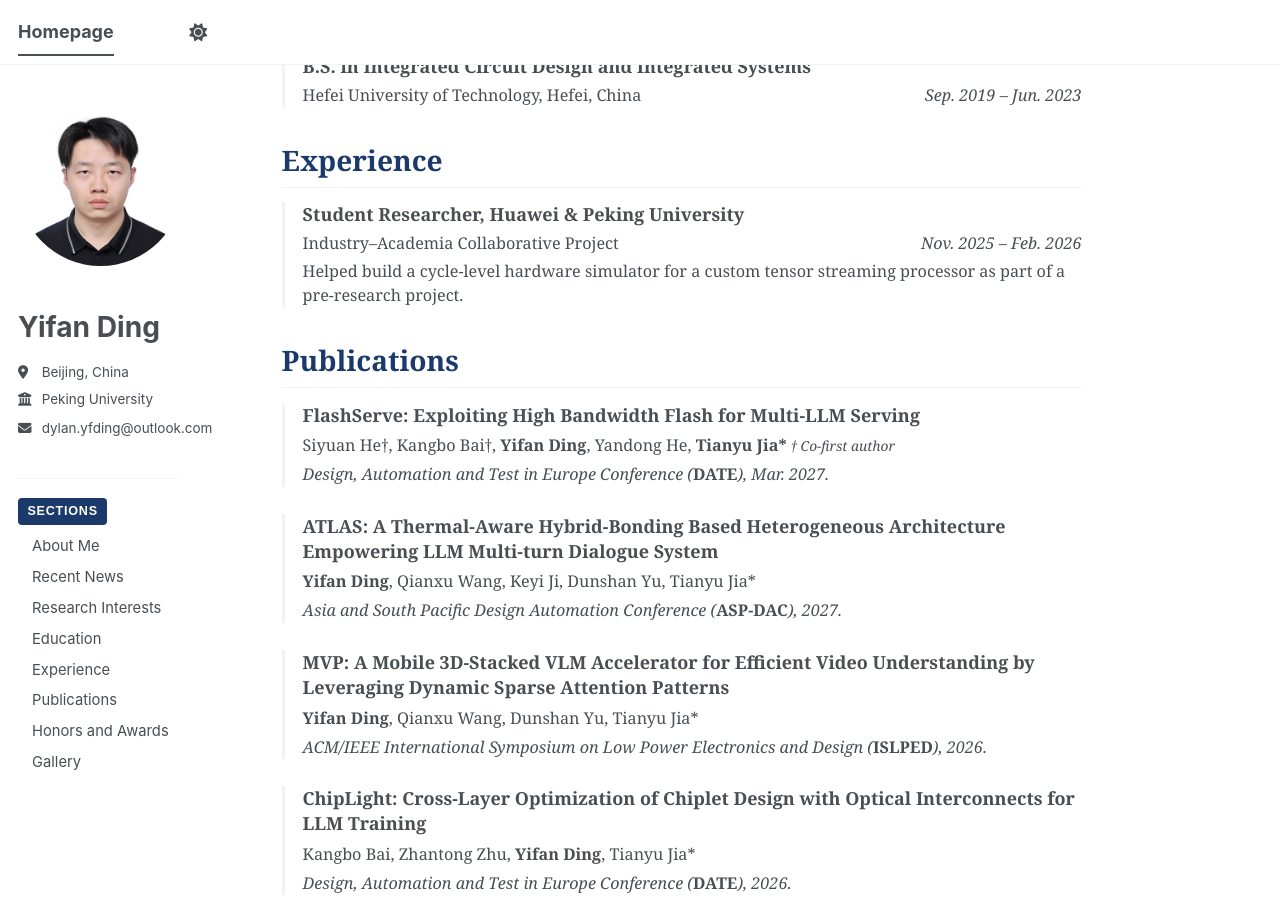
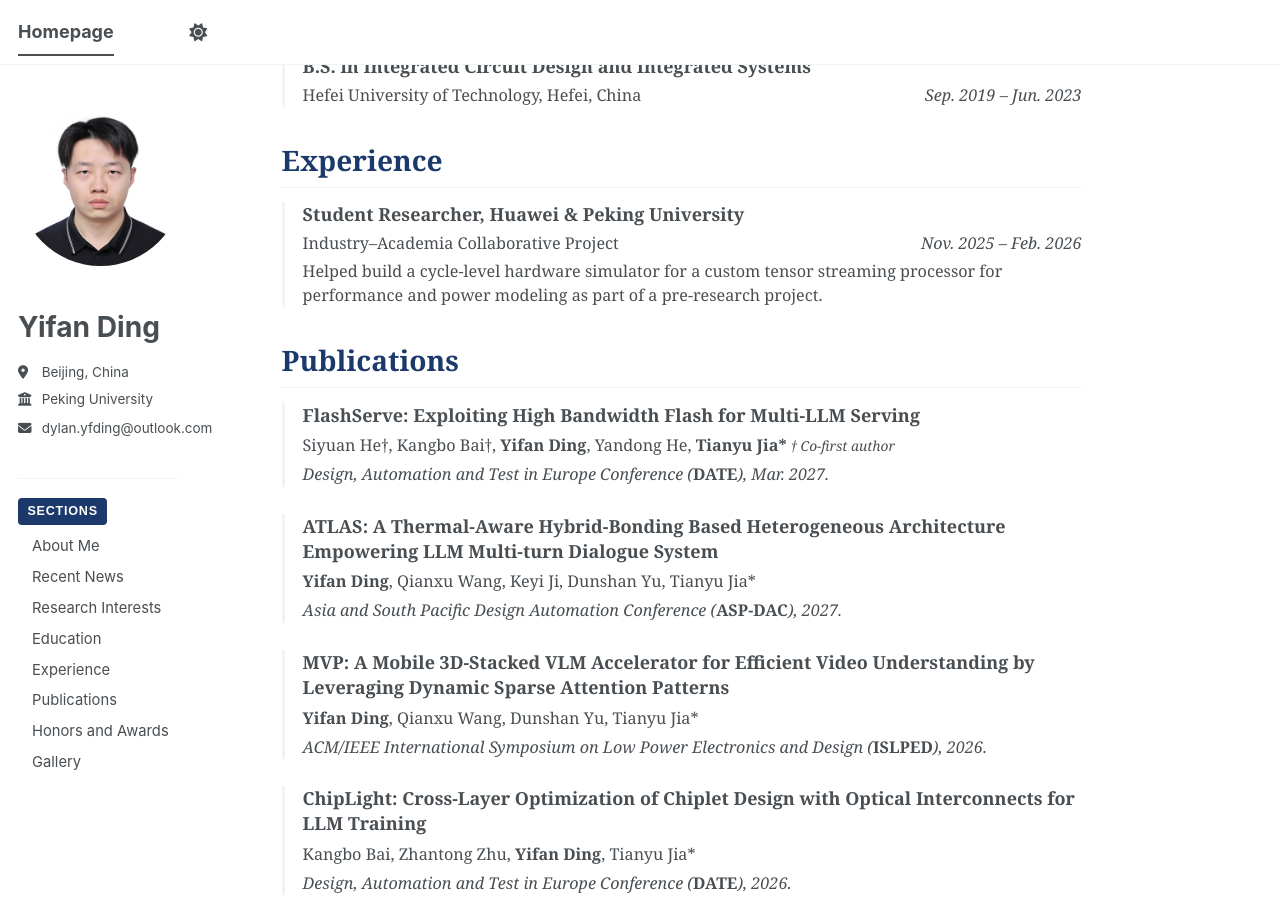
Before and after one commit to DylanDing54/DylanDing54.github.io, a Jekyll site: the page built from _pages/about.md, in a window 1280 px wide and 900 px high, scrolled down 991 px. Built offline with Jekyll 4.4.1, drawn with Linux system fonts in a browser that asks for light colours; a style sheet for code colours, icons or effects is not loaded.

Commit message:
Describe performance and power modeling in research experience

```diff
--- a/_pages/about.md
+++ b/_pages/about.md
@@ -74,7 +74,7 @@ Experience
   <div class="experience-item">
     <div class="experience-role"><strong>Student Researcher, Huawei &amp; Peking University</strong></div>
     <div class="experience-org">Industry&ndash;Academia Collaborative Project<span class="experience-date">Nov. 2025 &ndash; Feb. 2026</span></div>
-    <div class="experience-detail">Helped build a cycle-level hardware simulator for a custom tensor streaming processor as part of a pre-research project.</div>
+    <div class="experience-detail">Helped build a cycle-level hardware simulator for a custom tensor streaming processor for performance and power modeling as part of a pre-research project.</div>
   </div>
 </div>
 
```
